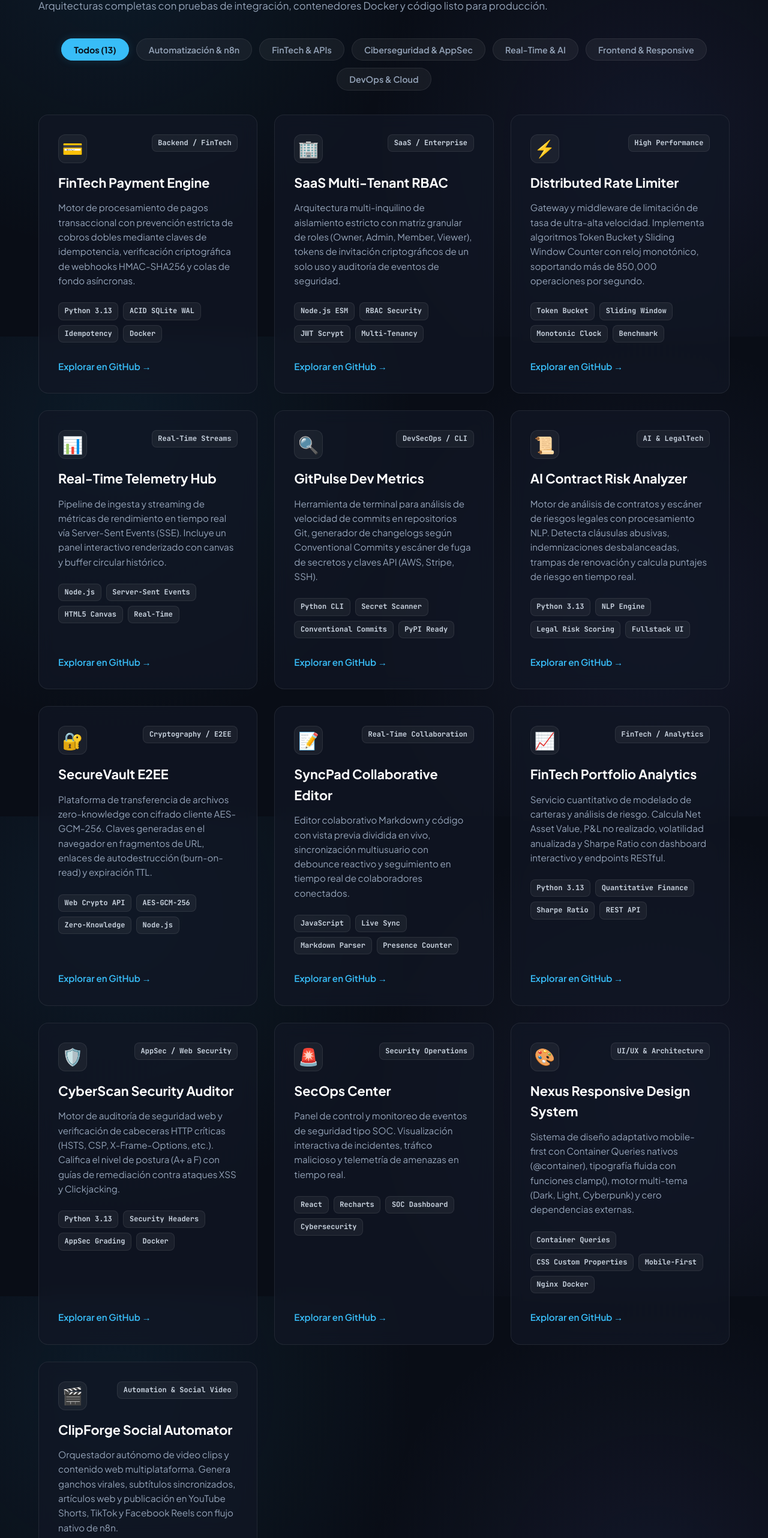
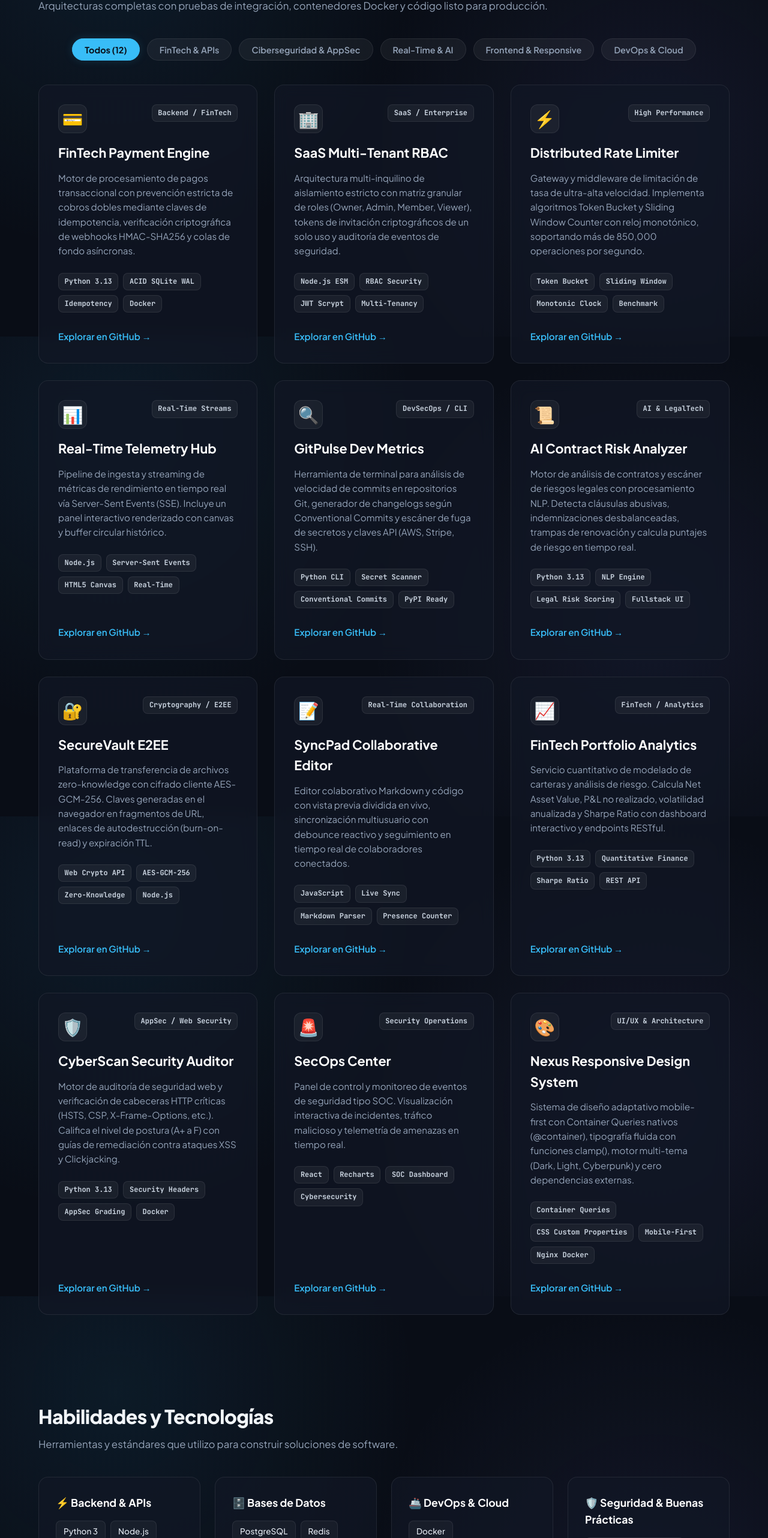
Before and after one commit to samilcastillo-sketch/samilcastillo-sketch.github.io, a plain HTML site: page index.html in a window 1280 px wide. Shown: the part 1039-3603 px from the top of the page at 60% size. Drawn offline with Linux system fonts and the light colour scheme.

Commit message:
revert: remove private automation tool from public portfolio

```diff
--- a/index.html
+++ b/index.html
@@ -452,8 +452,7 @@
       <p class="section-desc">Arquitecturas completas con pruebas de integración, contenedores Docker y código listo para producción.</p>
 
       <div class="project-filters">
-        <button class="filter-btn active" data-filter="all">Todos (13)</button>
-        <button class="filter-btn" data-filter="automation">Automatización & n8n</button>
+        <button class="filter-btn active" data-filter="all">Todos (12)</button>
         <button class="filter-btn" data-filter="fintech">FinTech & APIs</button>
         <button class="filter-btn" data-filter="security">Ciberseguridad & AppSec</button>
         <button class="filter-btn" data-filter="realtime">Real-Time & AI</button>
@@ -739,29 +738,6 @@
           </a>
         </div>
 
-        <!-- Project 13 -->
-        <div class="project-card" data-category="automation realtime devops">
-          <div>
-            <div class="project-header">
-              <div class="project-icon">🎬</div>
-              <span class="tag">Automation & Social Video</span>
-            </div>
-            <h3 class="project-title">ClipForge Social Automator</h3>
-            <p class="project-desc">
-              Orquestador autónomo de video clips y contenido web multiplataforma. Genera ganchos virales, subtítulos sincronizados, artículos web y publicación en YouTube Shorts, TikTok y Facebook Reels con flujo nativo de n8n.
-            </p>
-            <div class="tags">
-              <span class="tag">n8n Workflow</span>
-              <span class="tag">Social APIs</span>
-              <span class="tag">Python 3.13</span>
-              <span class="tag">Multiplatform</span>
-            </div>
-          </div>
-          <a href="https://github.com/samilcastillo-sketch/clipforge-social-automation" target="_blank" class="project-link">
-            Explorar en GitHub &rarr;
-          </a>
-        </div>
-
       </div>
     </div>
   </section>
```
